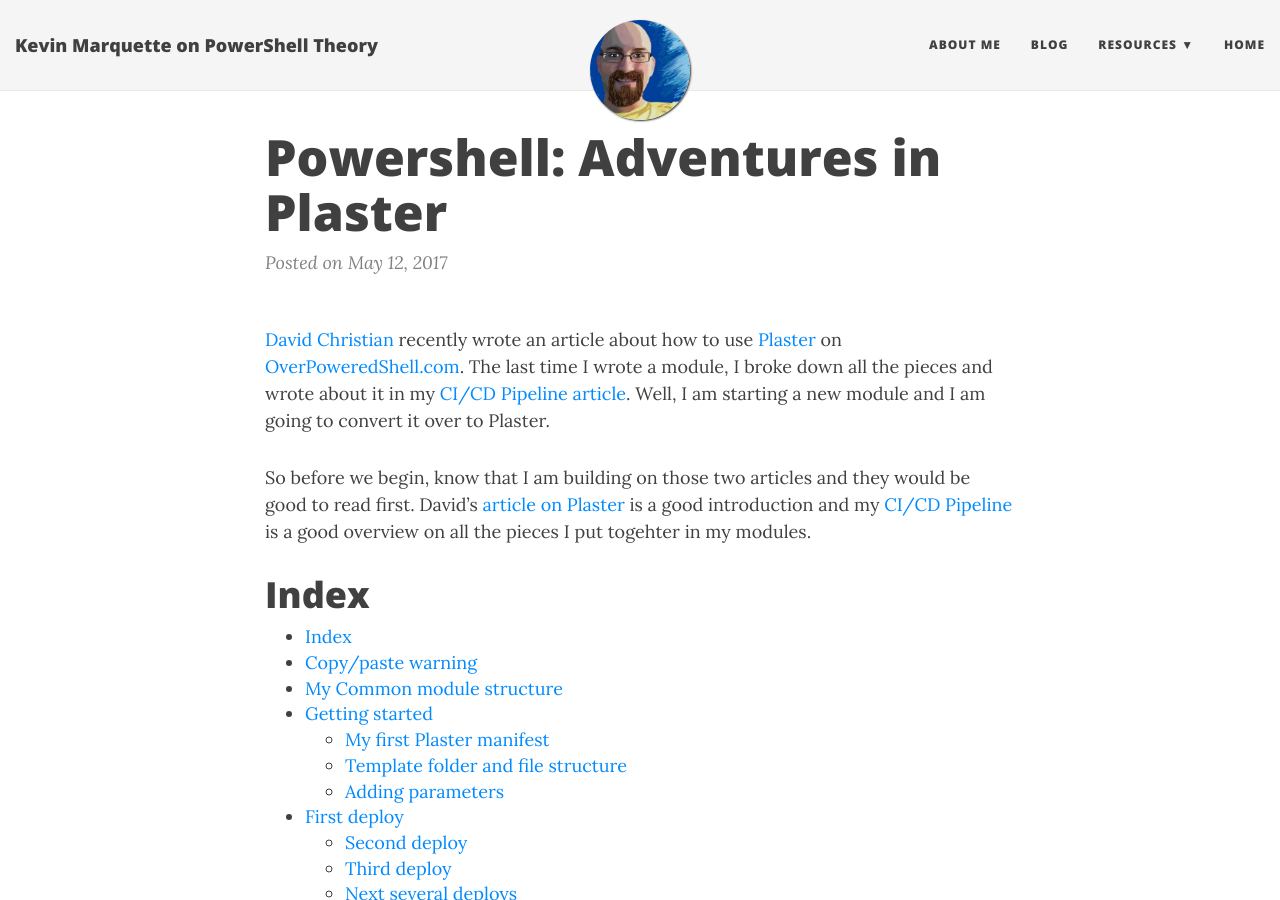
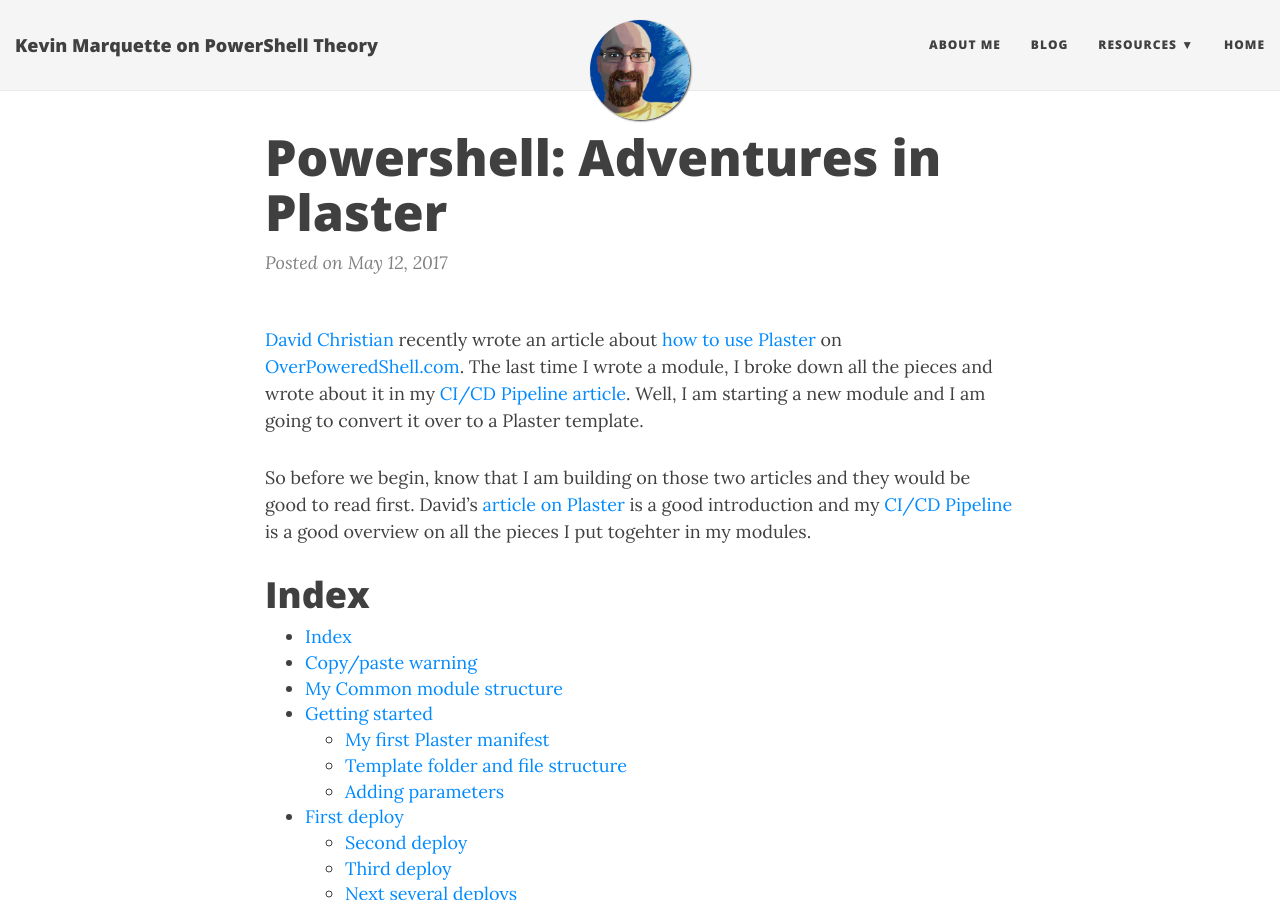
Before and after one commit to KevinMarquette/kevinmarquette.github.io, a Jekyll site: the page built from _posts/2017-05-12-Powershell-Plaster-adventures-in.md, in a window 1280 px wide and 900 px high. Built offline with Jekyll 4.4.1, drawn with Linux system fonts in a browser that asks for light colours; nearby versions of some CDN libraries; some of the changed text lies outside the part shown.

Commit message:
spelling and words

```diff
--- a/_posts/2017-05-12-Powershell-Plaster-adventures-in.md
+++ b/_posts/2017-05-12-Powershell-Plaster-adventures-in.md
@@ -5,7 +5,7 @@ date: 2017-05-12
 tags: [PowerShell,Plaster,Modules]
 ---
 
-[David Christian](http://overpoweredshell.com/about/) recently wrote an article about how to use [Plaster](http://overpoweredshell.com/Working-with-Plaster/) on [OverPoweredShell.com](http://overpoweredshell.com). The last time I wrote a module, I broke down all the pieces and wrote about it in my [CI/CD Pipeline article](/2017-01-21-powershell-module-continious-delivery-pipeline/?utm_source=blog&utm_medium=blog&utm_content=plasteradventures). Well, I am starting a new module and I am going to convert it over to Plaster.
+[David Christian](http://overpoweredshell.com/about/) recently wrote an article about [how to use Plaster](http://overpoweredshell.com/Working-with-Plaster/) on [OverPoweredShell.com](http://overpoweredshell.com). The last time I wrote a module, I broke down all the pieces and wrote about it in my [CI/CD Pipeline article](/2017-01-21-powershell-module-continious-delivery-pipeline/?utm_source=blog&utm_medium=blog&utm_content=plasteradventures). Well, I am starting a new module and I am going to convert it over to a Plaster template.
 
 So before we begin, know that I am building on those two articles and they would be good to read first. David's [article on Plaster](http://overpoweredshell.com/Working-with-Plaster/) is a good introduction and my [CI/CD Pipeline](/2017-01-21-powershell-module-continious-delivery-pipeline/?utm_source=blog&utm_medium=blog&utm_content=plasteradventures) is a good overview on all the pieces I put togehter in my modules.
 
@@ -400,7 +400,7 @@ General index for the ReadTheDocs index should include the module name.
 
     <%= $PLASTER_PARAM_ModuleName %> uses ReadTheDocs to host our documentation.  This allows us to keep our docs in the repository, without the various limitations that come with the built in GitHub repo wiki.
 
-Generated this index page:
+That template file generated this index page.
 
     # MyModule Docs
 
@@ -415,7 +415,7 @@ The basic getting started guide for ReadTheDocs should show you how to install t
         # Install <%= PLASTER_PARAM_ModuleName %> from the Powershell Gallery
         Find-Module <%= PLASTER_PARAM_ModuleName %> | Install-Module
 
-Generated this page:
+Generated this page.
 
     # Installing MyModule
 
```
Also changed, not shown: other parts of _posts/2017-05-12-Powershell-Plaster-adventures-in.md (+4 -4 lines).
